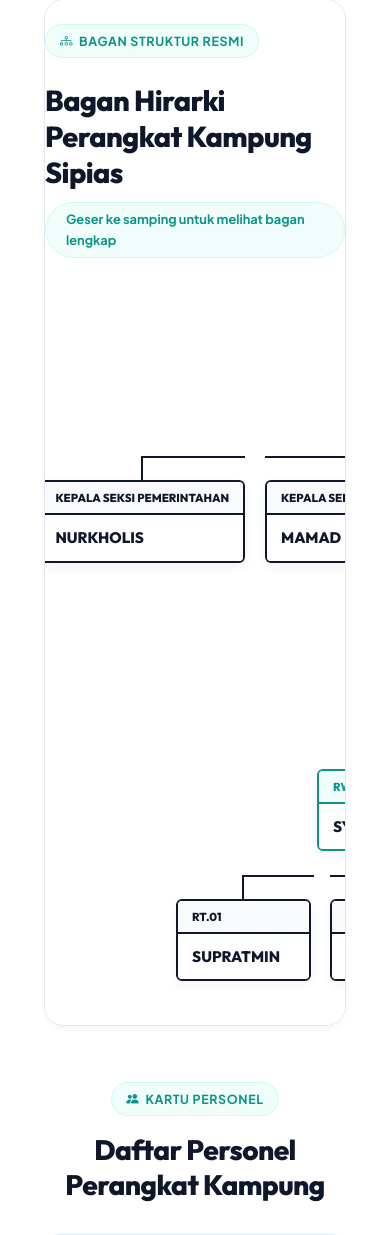
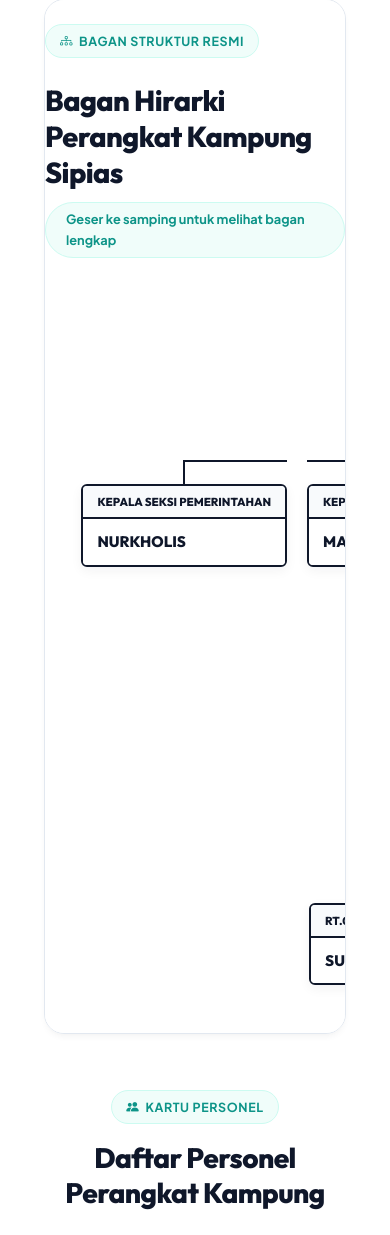
Before and after one commit to SofyanBaharudinnn/kampung-sipias, a Django app: page /pemerintahan/ in a window 390 px wide. Shown: the part 423-1658 px from the top of the page. Run offline with Django 5.2, Linux system fonts and the light colour scheme; data comes from the database, SQL or seed files in the repository; some libraries are stand-ins or nearby versions.

Commit message:
Fix: Perluas padding ruang aman menjadi 90px + 40px pada .org-tree dan .tree-children agar batas kiri kotak 100% utuh di mobile

```diff
--- a/templates/core/pemerintahan.html
+++ b/templates/core/pemerintahan.html
@@ -19,12 +19,12 @@
   }
 
   .org-tree {
-    min-width: 1120px;
+    min-width: 1200px;
     display: inline-flex;
     flex-direction: column;
     align-items: center;
     position: relative;
-    padding: 24px 60px;
+    padding: 30px 100px;
     margin: 0 auto;
     box-sizing: content-box;
   }
@@ -39,7 +39,7 @@
       text-align: left !important;
     }
     .org-tree {
-      padding: 20px 48px !important;
+      padding: 24px 90px !important;
     }
     .mobile-scroll-hint {
       display: inline-flex !important;
@@ -138,6 +138,8 @@
     gap: 24px;
     position: relative;
     width: 100%;
+    padding: 0 40px;
+    box-sizing: border-box;
   }
 
   .tree-node-branch {
```
